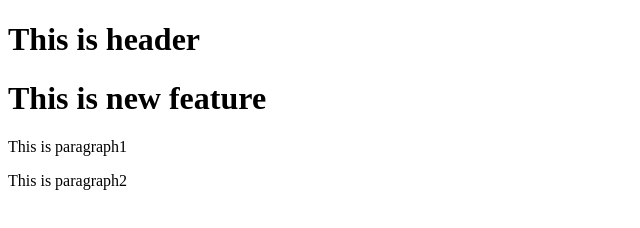
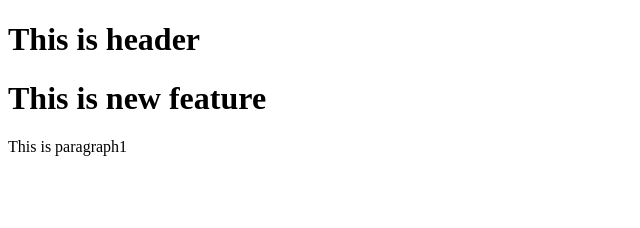
Before and after one commit to nantapat-w/sample_git, a plain HTML site: page index.html in a window 1280 px wide. Shown: the whole page, without its empty margins (0-640 px from the left). Drawn offline with Linux system fonts and the light colour scheme.

Commit message:
new-feature

```diff
--- a/index.html
+++ b/index.html
@@ -5,5 +5,4 @@
 <h1>This is header</h1>
 <h1>This is new feature</h1>
 <p>This is paragraph1</p>
-<p>This is paragraph2</p>
 </body>
```
